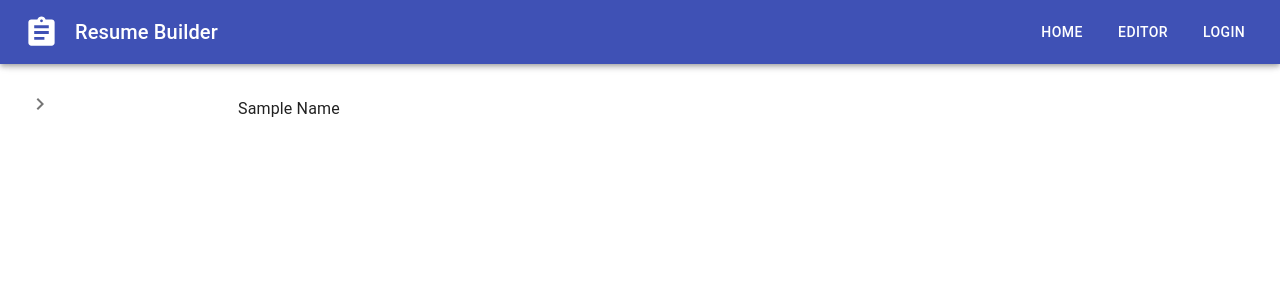
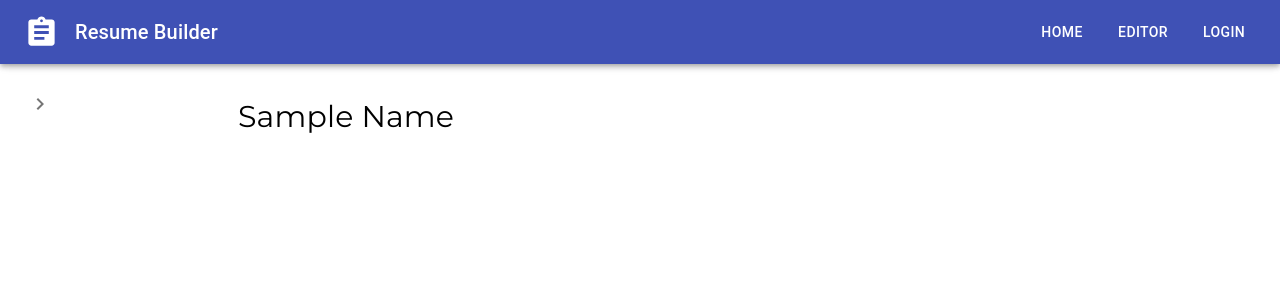
Before and after one commit to malakivandas/resume-builder, a React (Create React App) app: page /editor in a window 1280 px wide. Shown: the top 300 px of the page. Built offline with nearby package versions, Linux system fonts and the light colour scheme; the HTML template or start-up script is replaced by a standard one.

Commit message:
Loaded fonts, Input component dynamic font

```diff
--- a/public/index.html
+++ b/public/index.html
@@ -6,7 +6,15 @@
     <meta name="theme-color" content="#000000" />
     <meta name="description" content="Resume Builder" />
     <link rel="manifest" href="%PUBLIC_URL%/manifest.json" />
-    <title>React App</title>
+    <link
+      href="https://fonts.googleapis.com/css2?family=Montserrat:ital,wght@0,400;0,700;1,400;1,700&display=swap"
+      rel="stylesheet"
+    />
+    <link
+      href="https://fonts.googleapis.com/css2?family=Tinos:ital,wght@0,400;0,700;1,400;1,700&display=swap"
+      rel="stylesheet"
+    />
+    <title>Resume Builder</title>
   </head>
   <body>
     <noscript>You need to enable JavaScript to run this app.</noscript>
--- a/src/COMPONENTS/editor/Input.js
+++ b/src/COMPONENTS/editor/Input.js
@@ -9,7 +9,9 @@ import { updateText } from '../../ACTIONS/resumeActions';
 import { makeStyles } from '@material-ui/core/styles';
 import TextField from '@material-ui/core/TextField';
 
+// Styles
 const useStyles = makeStyles((theme) => ({
+  // TextField components styling
   InputRoot: {
     // For keeping hover border when value !== ''
     '&:hover:not($focused) $notchedOutlineWithText': {
@@ -26,6 +28,15 @@ const useStyles = makeStyles((theme) => ({
   },
   regularProperties: {},
   focused: {},
+
+  // Font
+  fontStyle: {
+    fontFamily: 'var(--font-family)',
+    fontSize: 'var(--font-size)',
+    color: 'var(--font-color)',
+    fontWeight: 'var(--font-weight)',
+    fontStyle: 'var(--font-style)',
+  },
 }));
 
 const Input = ({ id, text, font, label, updateText }) => {
@@ -56,6 +67,13 @@ const Input = ({ id, text, font, label, updateText }) => {
       onBlur={onFocusOut}
       onMouseOver={toggleHover}
       onMouseLeave={toggleHover}
+      style={{
+        '--font-family': `${font.family}`,
+        '--font-size': `${font.size}px`,
+        '--font-color': `${font.color}`,
+        '--font-weight': `${font.bold ? 'bold' : 'normal'}`,
+        '--font-style': `${font.italic ? 'italic' : 'normal'}`,
+      }}
       InputProps={{
         classes: {
           root: classes.InputRoot,
@@ -63,6 +81,7 @@ const Input = ({ id, text, font, label, updateText }) => {
           notchedOutline: value
             ? classes.notchedOutlineWithText
             : classes.regularProperties,
+          input: classes.fontStyle,
         },
       }}
       InputLabelProps={{
--- a/src/REDUCERS/resumeState.js
+++ b/src/REDUCERS/resumeState.js
@@ -29,8 +29,10 @@ export const resumeState = {
     full_name: {
       family: 'Montserrat',
       size: 30,
-      color: 'white',
-      style: 'none',
+      color: 'black',
+      // color: 'white',
+      italic: false,
+      bold: false,
     },
     description: {
       family: 'Tinos',
```
